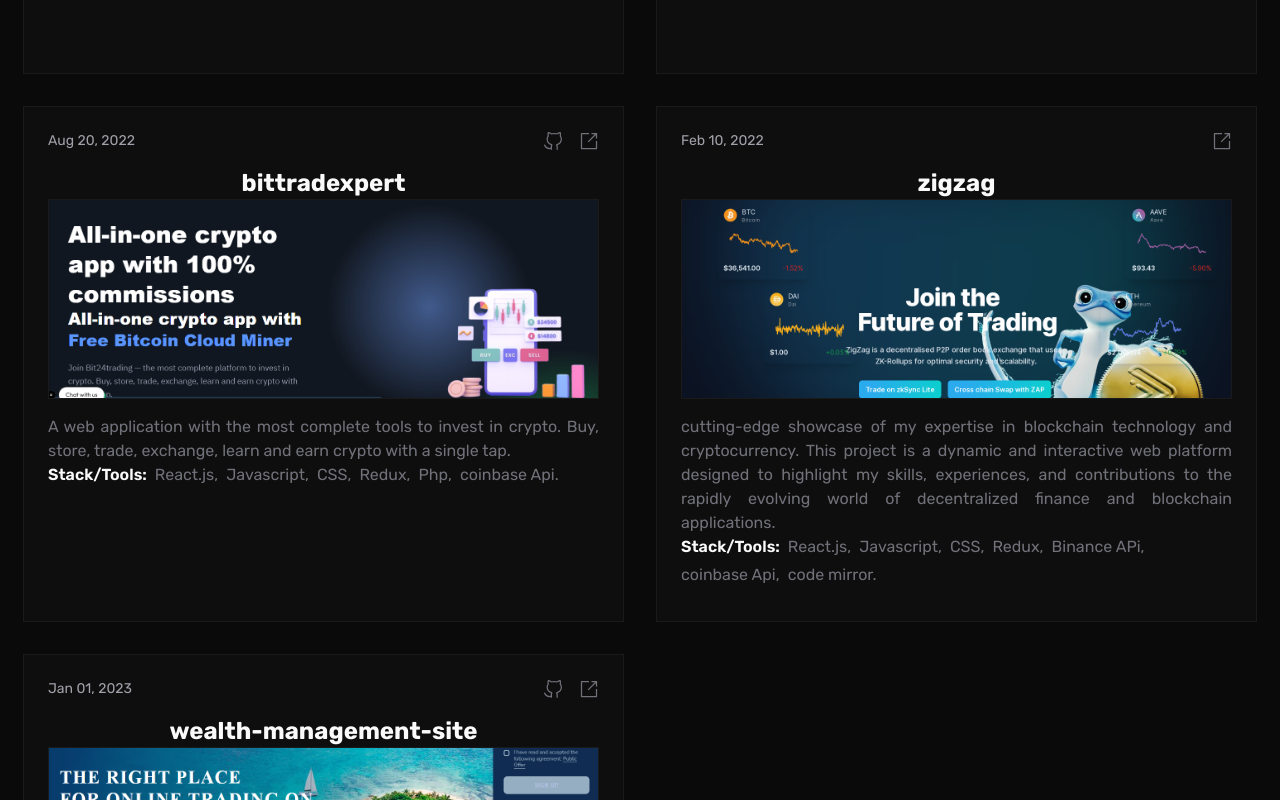
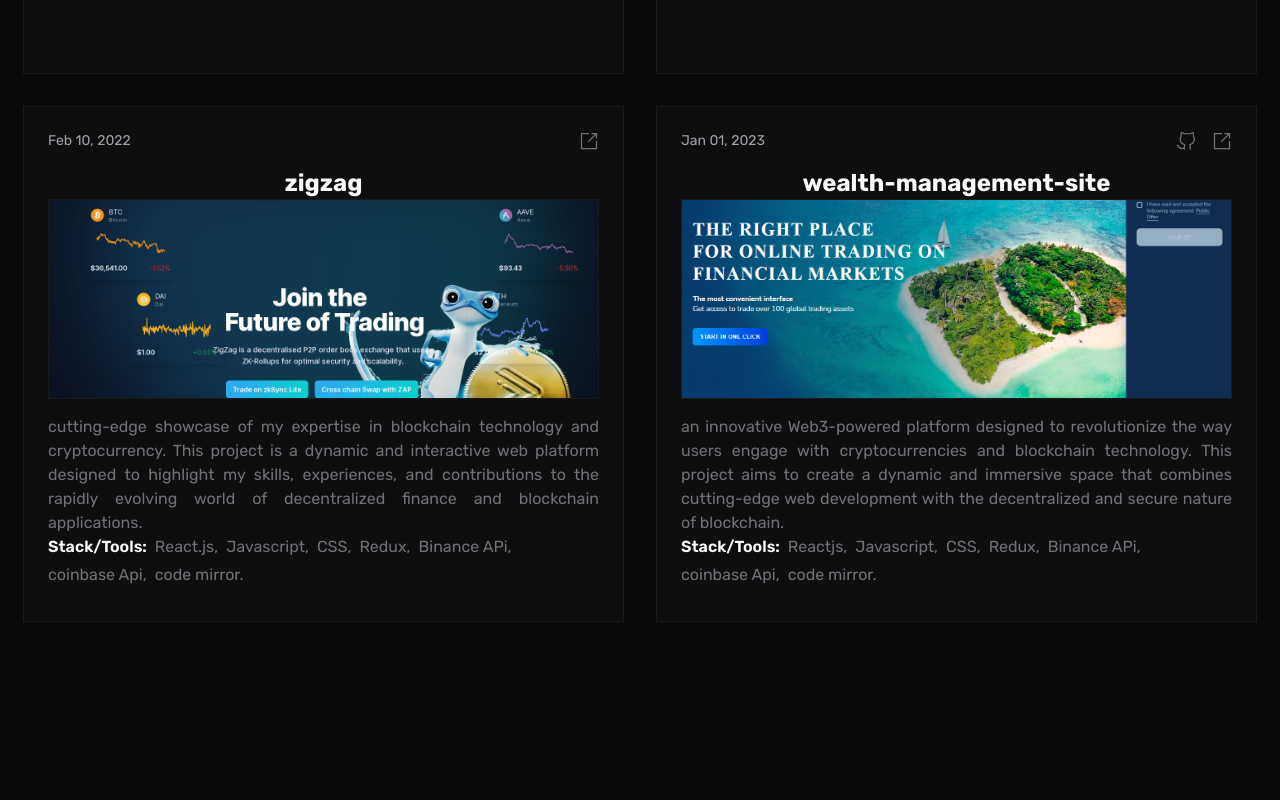
Before and after one commit to abed-obaah/abed-portfolio, a React (Vite) app: page / in a window 1280 px wide. Shown: the part 1900-2700 px from the top of the page. Built offline with nearby package versions, Linux system fonts and the light colour scheme.

Commit message:
Update constant.ts

```diff
--- a/src/pages/constant.ts
+++ b/src/pages/constant.ts
@@ -80,15 +80,15 @@ export const PROJECTS = [
   //   live: "https://travel-agency-sigma.vercel.app/",
   //   code: "#",
   // },
-  {
-    name: "bittradexpert",
-    image: bit,
-    desc: "A web application with the most complete tools to invest in crypto. Buy, store, trade, exchange, learn and earn crypto with a single tap.",
-    date: "Aug 20, 2022",
-    stacks: ["React.js", "Javascript", "CSS", "Redux","Php","coinbase Api"],
-    live: "https://bittradexpert.com",
-    code: "https://github.com/abed-obaah/bittradexpert",
-  },
+  // {
+  //   name: "bittradexpert",
+  //   image: bit,
+  //   desc: "A web application with the most complete tools to invest in crypto. Buy, store, trade, exchange, learn and earn crypto with a single tap.",
+  //   date: "Aug 20, 2022",
+  //   stacks: ["React.js", "Javascript", "CSS", "Redux","Php","coinbase Api"],
+  //   live: "https://bittradexpert.com",
+  //   code: "https://github.com/abed-obaah/bittradexpert",
+  // },
   {
     name: "zigzag",
     image: zig,
```
